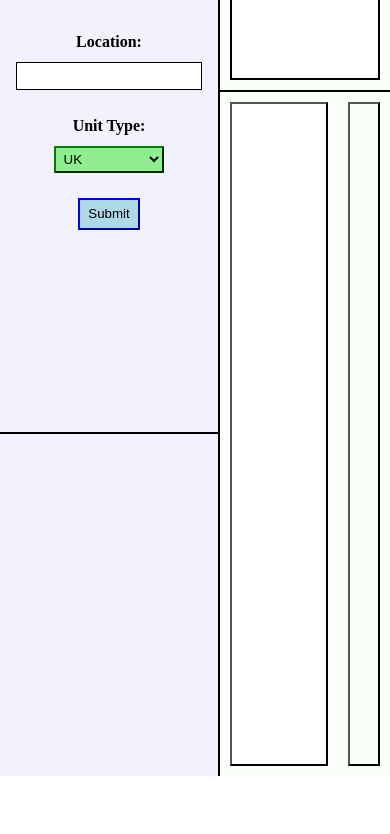
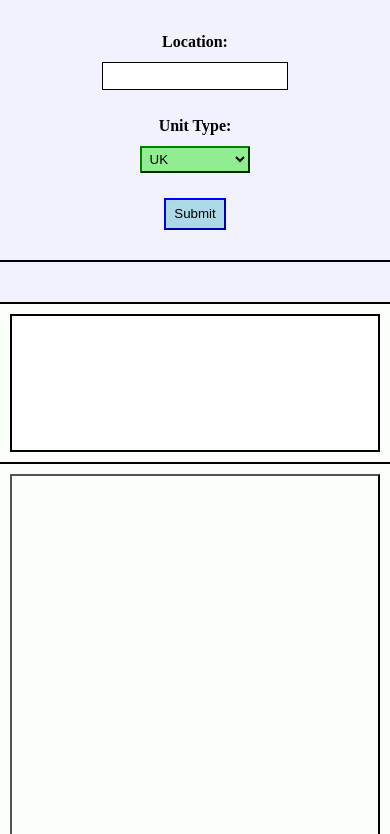
Before and after one commit to xavpav9/odin-weather-app, a website built with webpack: page src/template.html in a window 390 px wide. Shown: the part 68-902 px from the top of the page. Before the commit the page ends 844 px from the top, so only its background shows below. Built offline with nearby package versions, Linux system fonts and the light colour scheme.

Commit message:
Add responsive design for mobile and tablet

```diff
--- a/src/style.css
+++ b/src/style.css
@@ -238,7 +238,7 @@ div.selected-day {
 
         button.hour {
           display: grid;
-          grid-template: 2fr repeat(4, 1fr) / 1fr;
+          grid-template: 2fr repeat(3, 1fr) / 1fr;
           place-items: center;
           flex: 1 0 0px;
 
@@ -267,7 +267,7 @@ div.selected-day {
       .pm-hours { }
     }
 
-    .hour-info {
+    div.hour-info {
       display: grid;
       grid-template: 1fr 1fr 5fr / 1fr;
       column-gap: 2px;
@@ -323,3 +323,98 @@ img.loader, img.invalid {
     font-weight: 700;
   }
 }
+
+@media only screen and (max-width: 1100px) {
+  body {
+    max-height: none;
+    grid-template: 1fr var(--scroller-height) 1fr / 1fr 1fr;
+  }
+  div.options {
+    grid-row: 1 / 2;
+    padding-bottom: 30px;
+  }
+
+  div.day-scroller {
+    grid-area: 2 / 1 / 3 / 3;
+
+    & > div {
+      width: calc(100vw - var(--padding)*2);
+    }
+  }
+
+  div.selected-day {
+    grid-area: 3 / 1 / 4 / 3;
+
+    & > div {
+      grid-template: 450px 1fr / 1fr;
+      row-gap: 30px;
+
+      div.hour-info {
+        grid-area: 1 / 1 / 2 / 2;
+        min-height: 450px;
+      }
+
+      div.hours {
+        min-height: 500px;
+      }
+    }
+  }
+
+  div.now {
+    grid-area: 1 / 2 / 2 / 3;
+    border-bottom: 2px solid black;
+    border-right: none;
+    padding-bottom: 30px;
+
+    .statistics {
+      grid-template: 30px 30px / 1fr 1fr;
+      place-items: center;
+    }
+  }
+}
+
+@media only screen and (max-width: 700px) {
+  body {
+    grid-template: 1fr 1fr var(--scroller-height) 1fr / 1fr;
+  }
+  div.options {
+    grid-row: 1 / 2;
+    padding-bottom: 30px;
+    border-right: none;
+  }
+
+  div.day-scroller {
+    grid-area: 3 / 1 / 4 / 2;
+  }
+
+  div.selected-day {
+    grid-area: 4 / 1 / 5 / 2;
+
+    & > div {
+      .hours {
+        .am-hours, .pm-hours {
+          flex-direction: column;
+
+          button.hour {
+            grid-template: 1fr / 1fr 1fr repeat(2, 1fr);
+            &:not(:last-child) {
+              border-bottom: thin solid black;
+            }
+          }
+
+          .hour + .hour {
+            border-left: none;
+          }
+        }
+      }
+    }
+  }
+
+  div.now {
+    grid-area: 2 / 1 / 3 / 2;
+  }
+
+  img.loader, img.invalid {
+    width: 20%;
+  }
+}
```
